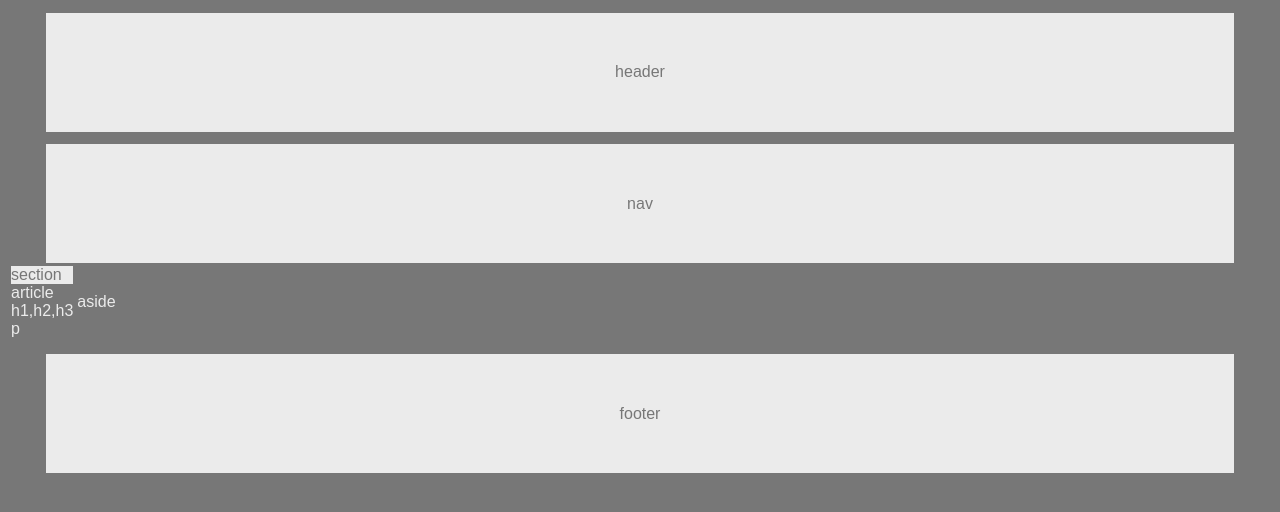
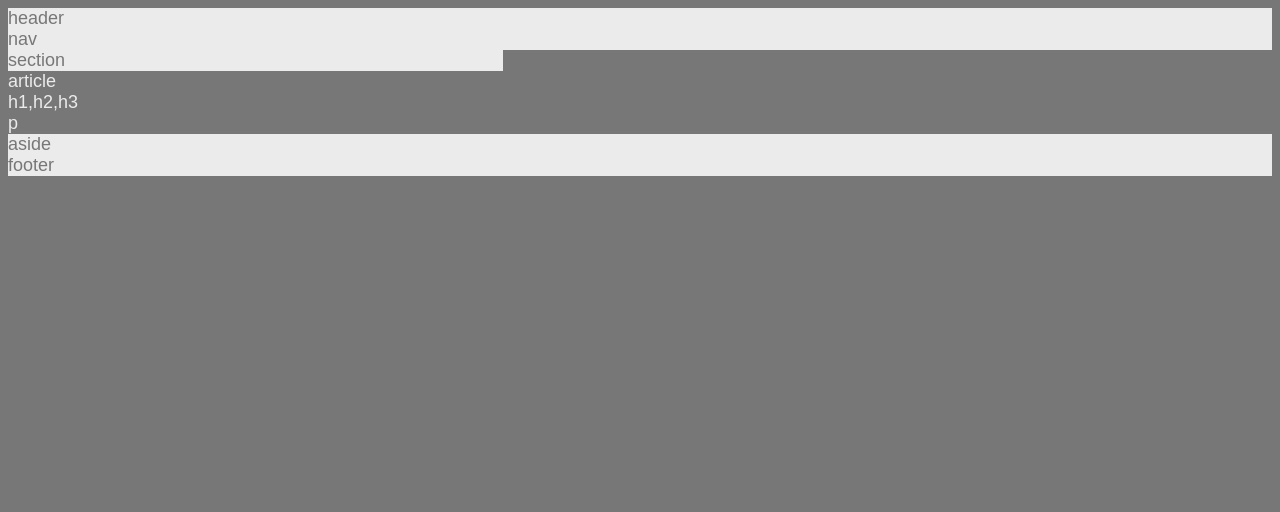
Before and after one commit to GregoryDesmarais/HW-Wireframe, a plain HTML site: page Index.html in a window 1280 px wide. Drawn offline with Linux system fonts and the light colour scheme.

Commit message:
Redesigned the tags and CSS

```diff
--- a/Index.html
+++ b/Index.html
@@ -1,22 +1,21 @@
 <!doctype html>
 <html>
+
 <head>
     <link rel="stylesheet" type="text/css" href='wire.css'>
     <title>Building a Wireframe</title>
 </head>
+
 <body>
-        <div class='header box'>
+    <header>
         header
-        </div>
-        <div class="nav box">
+    </header>
+    <nav>
         nav
-        </div>
-        <table>
-            <tr>
-                <td>
-                    <div class='section'>
+    </nav>
+    <section>
         section<br>
-                        <div class='article'>
+        <article>
             article
             <div class=' bold'>
                 h1,h2,h3
@@ -24,17 +23,12 @@
             <div class=" p">
                 p
             </div>
-                        </div>
-                    </div>
-                </td>
-                <td>
-                    <div class='aside '>
+        </article>
+    </section>
+    <aside>
         aside
-                    </div>
-                </td>
-            </tr>
-        </table>
-        <div class='footer box'>
+    </aside>
+    <footer>
         footer
-        </div>
+    </footer>
 </body>
--- a/wire.css
+++ b/wire.css
@@ -1,29 +1,32 @@
 body{
-    background-color: #777777;
-    color:#EBEBEB;
-    font-family: Arial, Helvetica, sans-serif
+    background-color: #777;
+    color:#777;
+    font-family: 'Arial', 'Helvetica Neue', Helvetica, sans-serif;
+    widows: 960px;
+    font-size: 18px;
+
 }
 
-.box{
-    background-color: #EBEBEB;
-    color: #777777;
-    max-height: 75px;
-    text-align: center;
-    margin: 1% 3% 0;
-    padding: 4% 0;
+header, nav, section, aside, footer{
+    background-color: #ebebeb;
 }
-
 .h{
     font-weight: bold
 }
 
-.article{
-    background-color: #777777;
-    color:  #EBEBEB;
+article{
+    background-color: #777;
+    color:  #ebebeb;
+}
+h1, p{
+    color: #777;
+    background-color: #ebebeb;
 }
 
-.section{
-    background-color: #EBEBEB;
-    color:  #777777;
+section{
+    width: 495px;
+}
 
+header, nav, footer{
+    height:
 }
```
Lines whose indentation alone changed are shown as unchanged.
